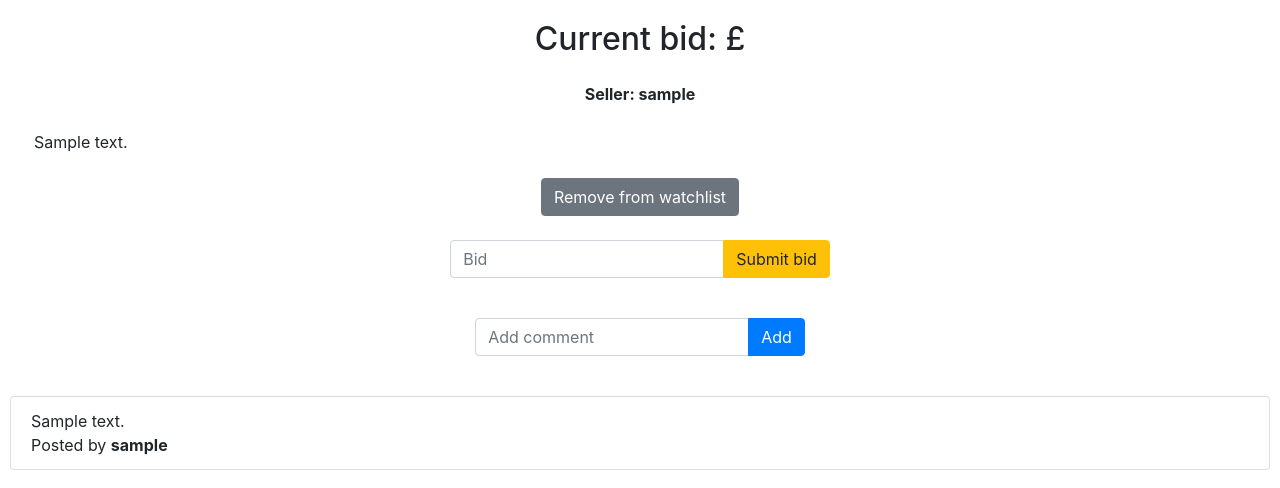
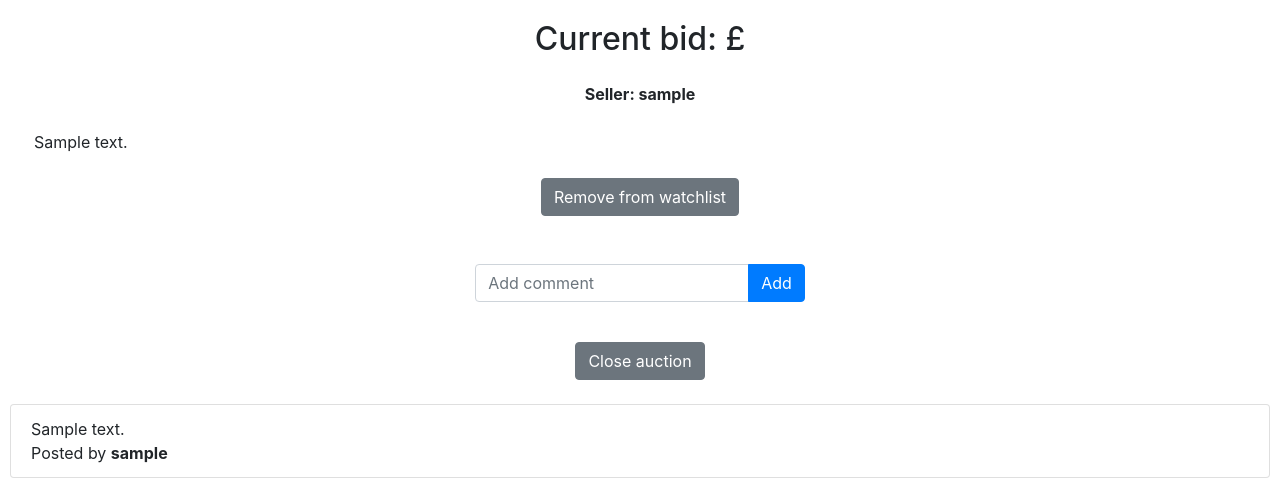
Before and after one commit to avi-singh-19/Commerce, a Django app: page /listing/1 in a window 1280 px wide. Shown: the part 647-1135 px from the top of the page. Run offline with Django 3.2, Linux system fonts and the light colour scheme; a user stored in the database is signed in; tables that the repository leaves empty hold one stand-in row (values such as "Sample post"); grey boxes marked "Sample" are stand-in pictures; some libraries are stand-ins or nearby versions.

Commit message:
twelfth commit, close auction functionality added

```diff
--- a/auctions/templates/auctions/listing.html
+++ b/auctions/templates/auctions/listing.html
@@ -9,6 +9,10 @@
             {% else %}
                 <div class="alert alert-primary" role="alert">{{ message }}</div>
             {% endif %}
+        {% endif %}
+
+        {% if not listing.active and user == listing.price.user %}
+            <div class="alert alert-primary" role="alert">Congratulations! You have won this auction</div>
         {% endif %}
     </div>
 
@@ -27,7 +31,7 @@
     <p class="my-4 mx-4">{{ listing.description }}</p>
 
     <div class="row" style="display: flex; justify-content: center; align-items: center;">
-        {% if user.is_authenticated %}
+        {% if user.is_authenticated and listing.active %}
             {% if listing_in_watchlist%}
                 <form action="{% url 'remove_from_watchlist' id=listing.id %}" method="POST">
                     {% csrf_token %}
@@ -45,7 +49,7 @@
     <br>
 
     <div class="d-flex justify-content-center">
-    {% if user.is_authenticated %}
+    {% if user.is_authenticated and listing.active and not is_owner %}
         <form action="{% url 'add_bid' id=listing.id %}" method="POST">
             {% csrf_token %}
             <div class="input-group mb-3">
@@ -74,7 +78,18 @@
     {% endif %}
     </div>
 
+    <br>
 
+    <div class="row" style="display: flex; justify-content: center; align-items: center;">
+        {% if user.is_authenticated and listing.active == True %}
+            {% if is_owner %}
+                <form action="{% url 'close_auction' id=listing.id %}" method="POST">
+                    {% csrf_token %}
+                    <button type="submit" class="btn btn-secondary">Close auction</button>
+                </form>
+            {% endif %}
+        {% endif %}
+    </div>
 
     <br>
 
--- a/auctions/urls.py
+++ b/auctions/urls.py
@@ -14,5 +14,6 @@ urlpatterns = [
     path("add_to_watchlist/<int:id>", views.add_to_watchlist, name="add_to_watchlist"),
     path("watchlist", views.display_watchlist, name="watchlist"),
     path("comment/<int:id>", views.add_comment, name="comment"),
-    path("add_bid/<int:id>", views.add_bid, name="add_bid")
+    path("add_bid/<int:id>", views.add_bid, name="add_bid"),
+    path("close_auction/<int:id>", views.close_auction, name='close_auction')
 ]
--- a/auctions/views.py
+++ b/auctions/views.py
@@ -109,10 +109,13 @@ def filter(request):
 
 
 def listing(request, id):
+    is_owner = request.user.username == Listing.objects.get(pk=id).seller.username
+
     return render(request, "auctions/listing.html", {
         "listing": Listing.objects.get(pk=id),
         "listing_in_watchlist": request.user in Listing.objects.get(pk=id).watchlist.all(),
-        "comments": Comment.objects.filter(listing=Listing.objects.get(pk=id))
+        "comments": Comment.objects.filter(listing=Listing.objects.get(pk=id)),
+        "is_owner": is_owner
     })
 
 
@@ -151,17 +154,20 @@ def add_bid(request, id):
     newBid = request.POST['new_bid']
     listing = Listing.objects.get(pk=id)
 
+    is_owner = request.user.username == Listing.objects.get(pk=id).seller.username
+
     if int(newBid) > listing.price.bid:
         updated_bid = Bid(user=request.user, bid=int(newBid))
         updated_bid.save()
         listing.price = updated_bid
         listing.save()
-        return render(request, "auctions/listing.html",{
+        return render(request, "auctions/listing.html", {
             "listing": listing,
             "message": "Bid was placed successfully",
             "update": True,
             "listing_in_watchlist": request.user in Listing.objects.get(pk=id).watchlist.all(),
-            "comments": Comment.objects.filter(listing=Listing.objects.get(pk=id))
+            "comments": Comment.objects.filter(listing=Listing.objects.get(pk=id)),
+            "is_owner": is_owner
         })
     else:
         return render(request, "auctions/listing.html", {
@@ -169,5 +175,23 @@ def add_bid(request, id):
             "message": "Failed to place bid",
             "update": True,
             "listing_in_watchlist": request.user in Listing.objects.get(pk=id).watchlist.all(),
-            "comments": Comment.objects.filter(listing=Listing.objects.get(pk=id))
+            "comments": Comment.objects.filter(listing=Listing.objects.get(pk=id)),
+            "is_owner": is_owner
         })
+
+
+def close_auction(request, id):
+    listing_data = Listing.objects.get(pk=id)
+    listing_data.active = False
+    listing_data.save()
+
+    is_owner = request.user.username == Listing.objects.get(pk=id).seller.username
+
+    return render(request, "auctions/listing.html", {
+        "listing": Listing.objects.get(pk=id),
+        "listing_in_watchlist": request.user in Listing.objects.get(pk=id).watchlist.all(),
+        "comments": Comment.objects.filter(listing=Listing.objects.get(pk=id)),
+        "is_owner": is_owner,
+        "update": True,
+        "message": "Your auction is now closed"
+    })
```
